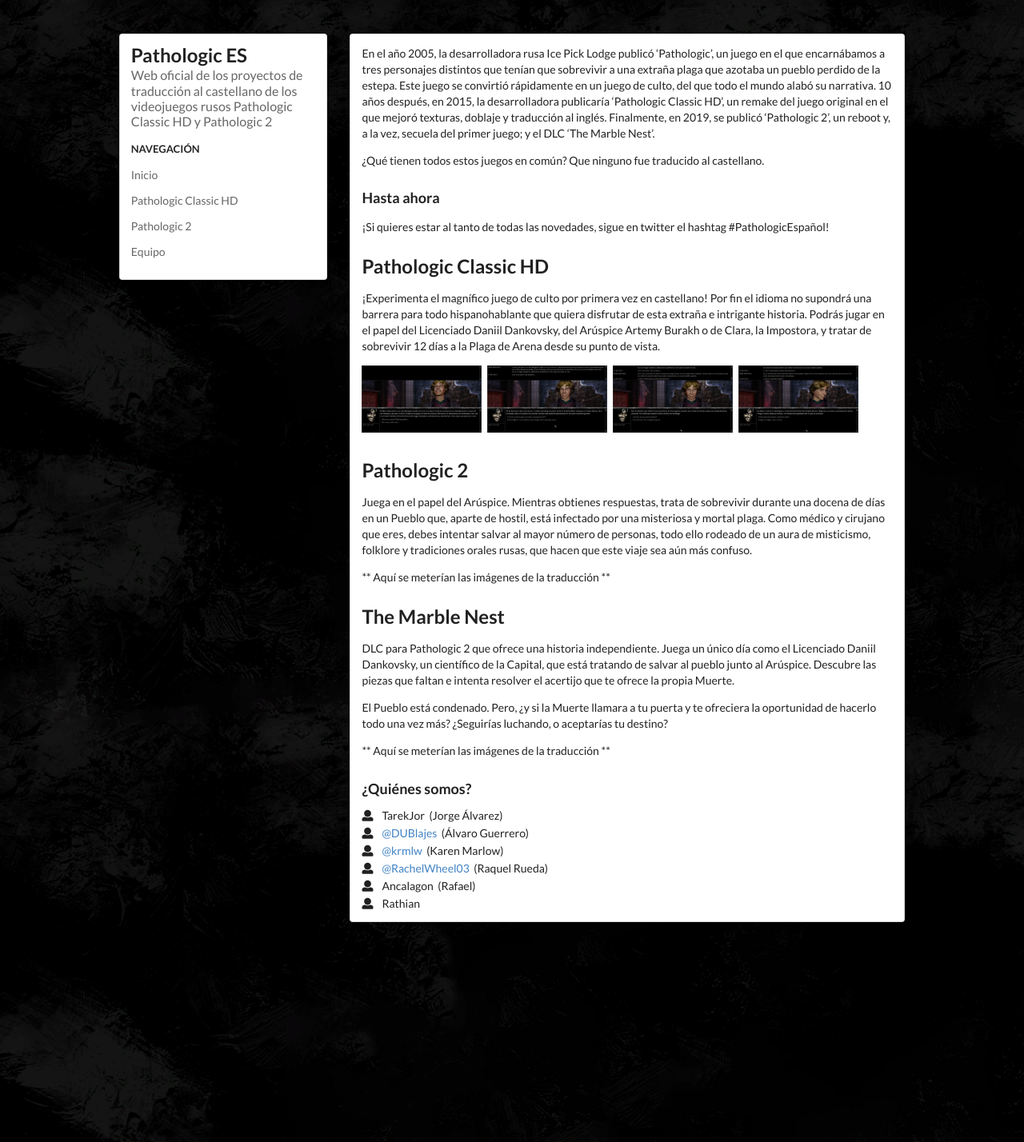
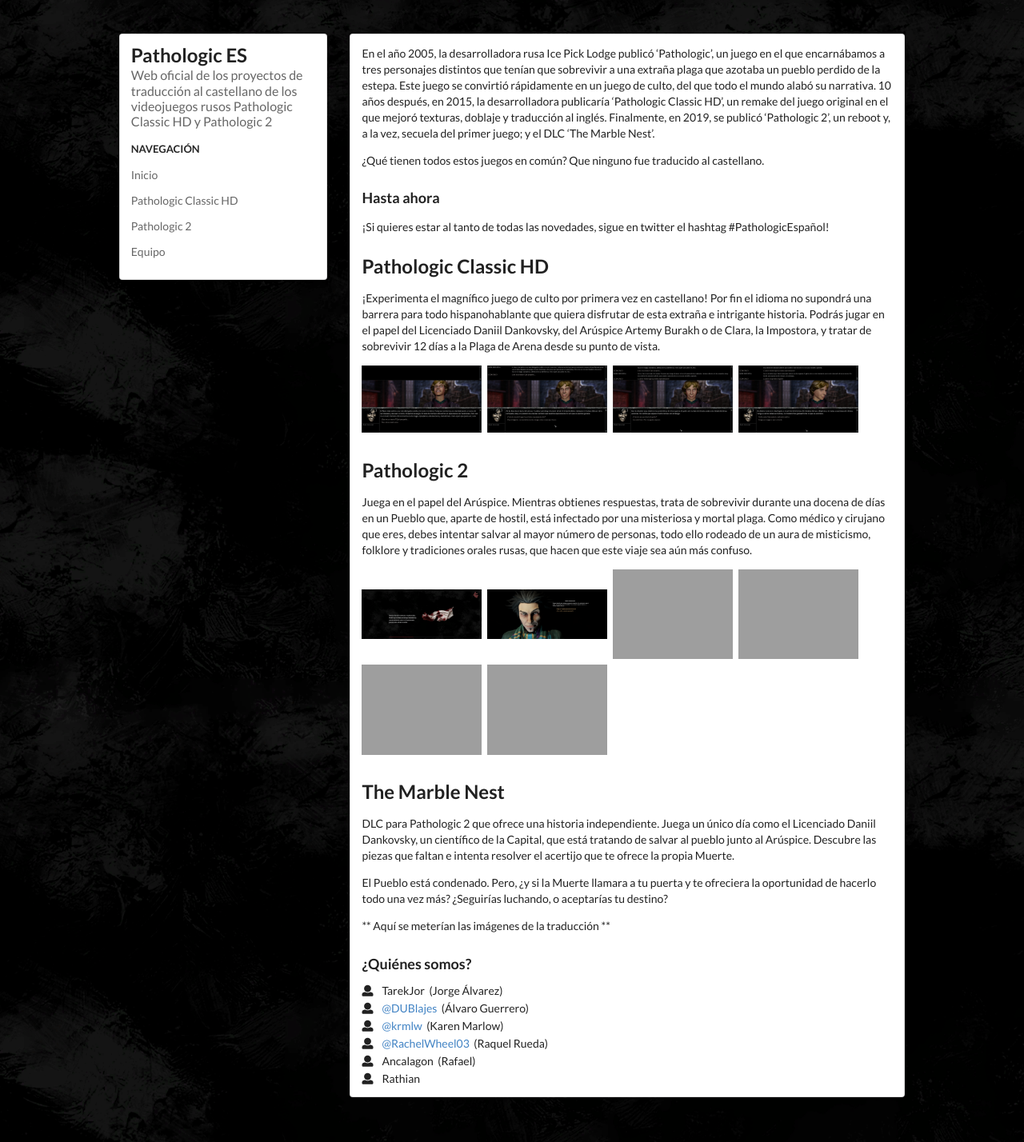
Before and after one commit to pathologic-es/pathologic-es.github.io, a Jekyll site: the page built from index.md, in a window 1280 px wide. Shown: the whole page at 80% size. Built offline with Jekyll 4.4.1, drawn with Linux system fonts in a browser that asks for light colours.

Commit message:
Update index.md

```diff
--- a/index.md
+++ b/index.md
@@ -26,7 +26,14 @@
 ## Pathologic 2
 Juega en el papel del Arúspice. Mientras obtienes respuestas, trata de sobrevivir durante una docena de días en un Pueblo que, aparte de hostil, está infectado por una misteriosa y mortal plaga. Como médico y cirujano que eres, debes intentar salvar al mayor número de personas, todo ello rodeado de un aura de misticismo, folklore y tradiciones orales rusas, que hacen que este viaje sea aún más confuso.
 
-** Aquí se meterían las imágenes de la traducción **
+<div class="ui small images">
+	{% include image.html file="p2_2.png" %}
+	{% include image.html file="p2_3.png" %}
+	{% include image.html file="p2_4.png" %}
+	{% include image.html file="p2_5.png" %}
+	{% include image.html file="p2_6.png" %}
+	{% include image.html file="p2_7.png" %}
+</div>
 
 ## The Marble Nest
 DLC para Pathologic 2 que ofrece una historia independiente. Juega un único día como el Licenciado Daniil Dankovsky, un científico de la Capital, que está tratando de salvar al pueblo junto al Arúspice. Descubre las piezas que faltan e intenta resolver el acertijo que te ofrece la propia Muerte.
```
